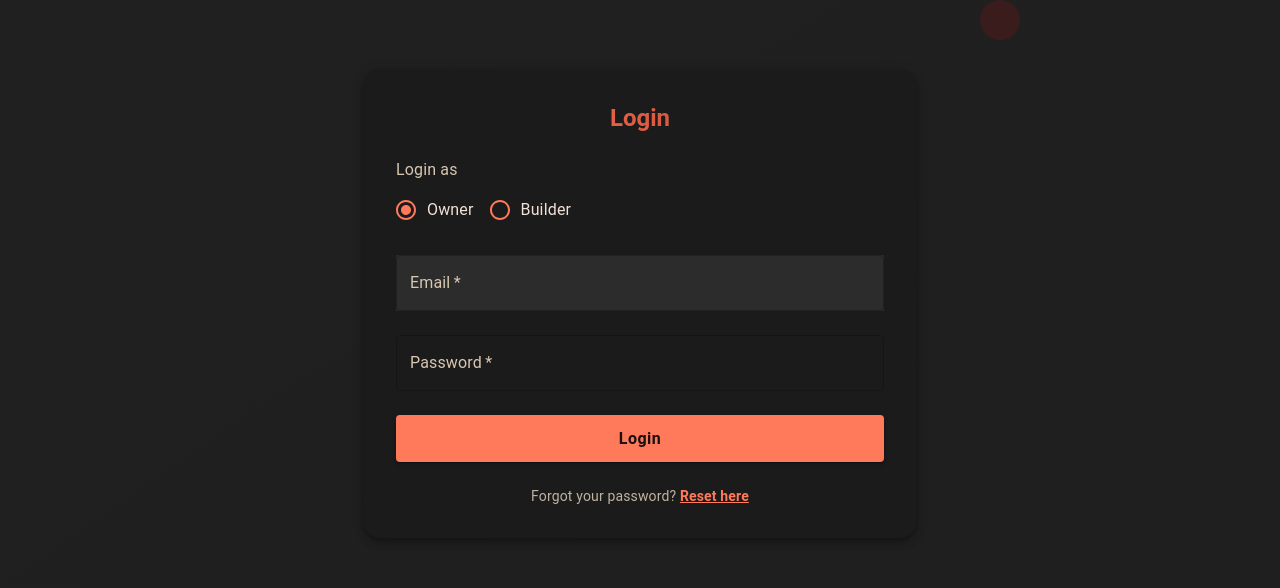
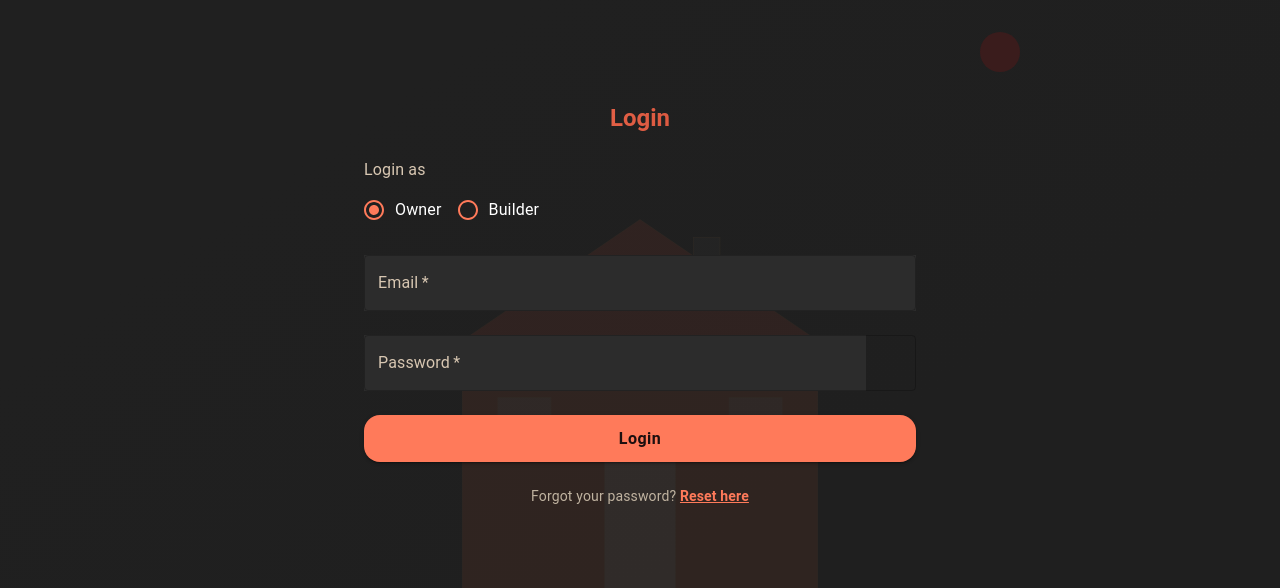
Before and after one commit to pj1607/Nirmaan-Hetu, a React (Vite) app in the folder frontend/: page /login in a window 1280 px wide. Shown: the part 136-724 px from the top of the page. Built offline with nearby package versions, Linux system fonts and the light colour scheme; no server answers; some icons are missing.

Commit message:
Fix: updated

```diff
--- a/frontend/src/components/loginComponents/Login.jsx
+++ b/frontend/src/components/loginComponents/Login.jsx
@@ -1,4 +1,3 @@
-// Only small changes around the submit button and state
 import React, { useState } from 'react';
 import {
   Box,
@@ -16,7 +15,7 @@ import {
   InputAdornment,
   IconButton
 } from '@mui/material';
-import { motion, AnimatePresence, motionValue, useMotionValue } from 'framer-motion';
+import { motion } from 'framer-motion';
 import { toast } from 'react-toastify';
 import { useNavigate } from 'react-router-dom';
 import axios from 'axios';
@@ -46,12 +45,10 @@ const Login = () => {
   const [showPassword, setShowPassword] = useState(false);
   const [btnState, setBtnState] = useState('default');
 
-
   const handleChange = (e) => setForm({ ...form, [e.target.name]: e.target.value });
 
   const handleSubmit = async (e) => {
     e.preventDefault();
-
     const trimmedEmail = form.email.trim();
     const trimmedPassword = form.password.trim();
     if (!trimmedEmail || !trimmedPassword) {
@@ -98,15 +95,6 @@ const [btnState, setBtnState] = useState('default');
   return (
     <motion.div {...fadeVariant}>
       <Container maxWidth="sm" sx={{ mt: 10 }}>
-        <Box
-          sx={{
-            p: 4,
-            borderRadius: 4,
-            backgroundColor: '#1b1b1bff',
-            color: '#f1e0d6',
-            boxShadow: 5,
-          }}
-        >
           <Typography
             variant="h5"
             sx={{
@@ -124,7 +112,9 @@ const [btnState, setBtnState] = useState('default');
           <form onSubmit={handleSubmit}>
             <Stack spacing={3}>
               <FormControl component="fieldset">
-                <FormLabel sx={{ color: '#d8c7b2', mb: 1 , '&.Mui-focused': { color: '#d8c7b2' },}}>Login as</FormLabel>
+                <FormLabel sx={{ color: '#d8c7b2', mb: 1, '&.Mui-focused': { color: '#d8c7b2' } }}>
+                  Login as
+                </FormLabel>
                 <RadioGroup row name="role" value={form.role} onChange={handleChange}>
                   <FormControlLabel
                     value="owner"
@@ -152,7 +142,6 @@ const [btnState, setBtnState] = useState('default');
                 sx={{
                   '& label.Mui-focused': { color: '#d8c7b2' },
                   '& .MuiOutlinedInput-root': {
-                    // '& fieldset': { borderColor: '#a47155' },
                     '&:hover fieldset': { borderColor: '#FF7A5A' },
                     '&.Mui-focused fieldset': { borderColor: '#FF7A5A' },
                     '& input': {
@@ -164,7 +153,6 @@ const [btnState, setBtnState] = useState('default');
                       WebkitTextFillColor: 'white',
                       caretColor: 'white',
                     },
-
                   },
                 }}
               />
@@ -191,15 +179,16 @@ const [btnState, setBtnState] = useState('default');
                 sx={{
                   '& label.Mui-focused': { color: '#d8c7b2' },
                   '& .MuiOutlinedInput-root': {
-                    // '& fieldset': { borderColor: '#a47155' },
                     '&:hover fieldset': { borderColor: '#FF7A5A' },
                     '&.Mui-focused fieldset': { borderColor: '#FF7A5A' },
-
+                    '& input': {
+                      color: 'white',
+                      backgroundColor: '#2c2c2c',
+                    },
                   },
                 }}
               />
 
-              {/* ✅ Very small change here: animated button */}
               <Button
                 type="submit"
                 fullWidth
@@ -212,7 +201,11 @@ const [btnState, setBtnState] = useState('default');
                   bgcolor: btnState === 'error' ? '#f87171' : btnState === 'success' ? '#34d399' : '#FF7A5A',
                   color: '#1c0f0f',
                   textTransform: 'none',
-                  '&:hover': { bgcolor: btnState === 'error' ? '#f87171' : btnState === 'success' ? '#34d399' : '#e7643f', transform: 'scale(1.03)' },
+                  borderRadius: '1rem', // slightly rounded button
+                  '&:hover': {
+                    bgcolor: btnState === 'error' ? '#f87171' : btnState === 'success' ? '#34d399' : '#e7643f',
+                    transform: 'scale(1.03)',
+                  },
                 }}
               >
                 {renderBtnContent()}
@@ -229,7 +222,6 @@ const [btnState, setBtnState] = useState('default');
               Reset here
             </span>
           </Typography>
-        </Box>
       </Container>
     </motion.div>
   );
--- a/frontend/src/components/loginComponents/Register.jsx
+++ b/frontend/src/components/loginComponents/Register.jsx
@@ -38,7 +38,7 @@ const Register = () => {
 
   const [showPassword, setShowPassword] = useState(false);
   const [showConfirmPassword, setShowConfirmPassword] = useState(false);
-  const [btnState, setBtnState] = useState('default'); // ✅ small change
+  const [btnState, setBtnState] = useState('default');
 
   const handleChange = (e) => setForm({ ...form, [e.target.name]: e.target.value });
 
@@ -61,7 +61,7 @@ const Register = () => {
     }
 
     try {
-      setBtnState('loading'); // ✅ small change
+      setBtnState('loading');
       const res = await axios.post(`${API}/auth/register`, {
         username: trimmedUserName,
         email: trimmedEmail,
@@ -72,7 +72,7 @@ const Register = () => {
 
       const { token, username, role } = res.data.data;
       login(token, username, role);
-      setBtnState('success'); // ✅ small change
+      setBtnState('success');
       toast.success(`Welcome, ${username}!`);
 
       setTimeout(() => {
@@ -82,7 +82,7 @@ const Register = () => {
       }, 500);
 
     } catch (error) {
-      setBtnState('error'); // ✅ small change
+      setBtnState('error');
       const message =
         error.response?.data?.message ||
         error.response?.data?.error ||
@@ -101,19 +101,10 @@ const Register = () => {
 
   return (
     <Container maxWidth="sm">
-      <Box
-        sx={{
-          p: 4,
-          borderRadius: 4,
-          backgroundColor: '#1b1b1bff',
-          color: '#f1e0d6',
-          boxShadow: '0 4px 20px rgba(0,0,0,0.5)',
-        }}
-      >
         <Typography
           variant="h5"
           sx={{
-            mb: 2,
+            mb: 3,
             fontWeight: 'bold',
             textAlign: 'center',
             background: 'linear-gradient(to right, #FF7A5A, #BF3F2C)',
@@ -127,7 +118,9 @@ const Register = () => {
         <form onSubmit={handleSubmit}>
           <Stack spacing={3}>
             <FormControl component="fieldset">
-              <FormLabel sx={{ color: '#d8c7b2', mb: 1 ,'&.Mui-focused': { color: '#d8c7b2' },}}>Register as</FormLabel>
+              <FormLabel sx={{ color: '#d8c7b2', mb: 1, '&.Mui-focused': { color: '#d8c7b2' } }}>
+                Register as
+              </FormLabel>
               <RadioGroup row name="role" value={form.role} onChange={handleChange}>
                 <FormControlLabel
                   value="owner"
@@ -142,20 +135,37 @@ const Register = () => {
               </RadioGroup>
             </FormControl>
 
+            {['username', 'email', 'password', 'confirmPassword'].map((field) => {
+              const isPassword = field.includes('password');
+              const show = field === 'password' ? showPassword : showConfirmPassword;
+              const toggleShow = field === 'password' ? () => setShowPassword(!showPassword) : () => setShowConfirmPassword(!showConfirmPassword);
+              const type = isPassword ? (show ? 'text' : 'password') : field === 'email' ? 'email' : 'text';
+              const label = field === 'username' ? 'Name' : field === 'email' ? 'Email' : field === 'password' ? 'Password' : 'Confirm Password';
+
+              return (
                 <TextField
-              label="Name"
-              name="username"
-              type="text"
+                  key={field}
+                  label={label}
+                  name={field}
+                  type={type}
                   fullWidth
                   required
-              value={form.username}
+                  value={form[field]}
                   onChange={handleChange}
-              InputProps={{ sx: { color: '#f1e0d6' } }}
+                  InputProps={{
+                    sx: { color: '#f1e0d6' },
+                    endAdornment: isPassword ? (
+                      <InputAdornment position="end">
+                        <IconButton onClick={toggleShow} edge="end" sx={{ color: '#f1e0d6' }}>
+                          {show ? <VisibilityOff /> : <Visibility />}
+                        </IconButton>
+                      </InputAdornment>
+                    ) : null,
+                  }}
                   InputLabelProps={{ sx: { color: '#d8c7b2' } }}
                   sx={{
                     '& label.Mui-focused': { color: '#d8c7b2' },
                     '& .MuiOutlinedInput-root': {
-                  // '& fieldset': { borderColor: '#a47155' },
                       '&:hover fieldset': { borderColor: '#FF7A5A' },
                       '&.Mui-focused fieldset': { borderColor: '#FF7A5A' },
                       '& input': {
@@ -167,98 +177,12 @@ const Register = () => {
                         WebkitTextFillColor: 'white',
                         caretColor: 'white',
                       },
-
                     },
                   }}
                 />
+              );
+            })}
 
-            <TextField
-              label="Email"
-              name="email"
-              type="email"
-              fullWidth
-              required
-              value={form.email}
-              onChange={handleChange}
-              InputProps={{ sx: { color: '#f1e0d6' } }}
-              InputLabelProps={{ sx: { color: '#d8c7b2' } }}
-              sx={{
-                '& label.Mui-focused': { color: '#d8c7b2' },
-                '& .MuiOutlinedInput-root': {
-                  // '& fieldset': { borderColor: '#a47155' },
-                  '&:hover fieldset': { borderColor: '#FF7A5A' },
-                  '&.Mui-focused fieldset': { borderColor: '#FF7A5A' },
-                   '& input': {
-        color: 'white',
-        backgroundColor: '#2c2c2c',
-      },
-      '& input:-webkit-autofill': {
-        WebkitBoxShadow: '0 0 0 1000px #2c2c2c inset',
-        WebkitTextFillColor: 'white',
-        caretColor: 'white',
-      },
-
-                },
-              }}
-            />
-
-            <TextField
-              label="Password"
-              name="password"
-              type={showPassword ? 'text' : 'password'}
-              fullWidth
-              required
-              value={form.password}
-              onChange={handleChange}
-              InputProps={{
-                sx: { color: '#f1e0d6' },
-                endAdornment: (
-                  <InputAdornment position="end">
-                    <IconButton onClick={() => setShowPassword(!showPassword)} edge="end" sx={{ color: '#f1e0d6' }}>
-                      {showPassword ? <VisibilityOff /> : <Visibility />}
-                    </IconButton>
-                  </InputAdornment>
-                ),
-              }}
-              InputLabelProps={{ sx: { color: '#d8c7b2' } }}
-              sx={{
-                '& label.Mui-focused': { color: '#d8c7b2' },
-                '& .MuiOutlinedInput-root': {
-                  // '& fieldset': { borderColor: '#a47155' },
-                  '&:hover fieldset': { borderColor: '#FF7A5A' },
-                  '&.Mui-focused fieldset': { borderColor: '#FF7A5A' },
-                },
-              }}
-            />
-
-            <TextField
-              label="Confirm Password"
-              name="confirmPassword"
-              type={showConfirmPassword ? 'text' : 'password'}
-              fullWidth
-              required
-              value={form.confirmPassword}
-              onChange={handleChange}
-              InputProps={{
-                sx: { color: '#f1e0d6' },
-                endAdornment: (
-                  <InputAdornment position="end">
-                    <IconButton onClick={() => setShowConfirmPassword(!showConfirmPassword)} edge="end" sx={{ color: '#f1e0d6' }}>
-                      {showConfirmPassword ? <VisibilityOff /> : <Visibility />}
-                    </IconButton>
-                  </InputAdornment>
-                ),
-              }}
-              InputLabelProps={{ sx: { color: '#d8c7b2' } }}
-              sx={{
-                '& label.Mui-focused': { color: '#d8c7b2' },
-                '& .MuiOutlinedInput-root': {
-                  // '& fieldset': { borderColor: '#a47155' },
-                  '&:hover fieldset': { borderColor: '#FF7A5A' },
-                  '&.Mui-focused fieldset': { borderColor: '#FF7A5A' },
-                },
-              }}
-            />
             <Button
               type="submit"
               fullWidth
@@ -271,16 +195,18 @@ const Register = () => {
                 bgcolor: btnState === 'error' ? '#f87171' : btnState === 'success' ? '#34d399' : '#FF7A5A',
                 color: '#1c0f0f',
                 textTransform: 'none',
-                '&:hover': { bgcolor: btnState === 'error' ? '#f87171' : btnState === 'success' ? '#34d399' : '#e7643f', transform: 'scale(1.03)' },
+                borderRadius: '1rem',
+                '&:hover': {
+                  bgcolor: btnState === 'error' ? '#f87171' : btnState === 'success' ? '#34d399' : '#e7643f',
+                  transform: 'scale(1.03)',
+                },
               }}
             >
-              {btnState === 'loading' ? <CircularProgress size={26} sx={{ color: '#fefefeff' }} /> :
-               btnState === 'success' ? '✔ Registration Successful' :
-               btnState === 'error' ? '⚠ Registration Failed' : 'Register'}
+              {renderBtnContent()}
             </Button>
           </Stack>
         </form>
-      </Box>
+
     </Container>
   );
 };
--- a/frontend/src/pages/login/LoginPage.jsx
+++ b/frontend/src/pages/login/LoginPage.jsx
@@ -17,7 +17,7 @@ const fadeVariant = {
   initial: { opacity: 0, x: 50 },
   animate: { opacity: 1, x: 0 },
   exit: { opacity: 0, x: -50 },
-  transition: { duration: 0.1},
+  transition: { duration: 0.1 },
 };
 
 const LoginPage = () => {
@@ -35,10 +35,38 @@ const LoginPage = () => {
         justifyContent: 'center',
         px: 2,
         py: 4,
-         background: 'linear-gradient(145deg, #202020ff 30%, #1f1f1f 70%)',
-
+        position: 'relative',
+        background: 'linear-gradient(145deg, #202020 30%, #1f1f1f 70%)',
+        overflow: 'hidden',
       }}
     >
+      <svg
+        viewBox="0 0 1000 900"
+        style={{
+          position: 'absolute',
+          top: 0,
+          left: 0,
+          width: '100%',
+          height: '100%',
+          zIndex: 0,
+          opacity: 0.08,
+        }}
+      >
+        <g fill="#E89B4A" stroke="#E89B4A" strokeWidth="0.5">
+         {/* Base */}
+        <rect x="300" y="550" width="400" height="300" fill="#e55c36ff" />
+        {/* Roof */}
+        <polygon points="280,550 500,400 720,550" fill="#E64833" />
+        {/* Door */}
+        <rect x="460" y="670" width="80" height="180" fill="#fff8" />
+        {/* Windows */}
+        <rect x="340" y="600" width="60" height="60" fill="#ffffff55" />
+        <rect x="600" y="600" width="60" height="60" fill="#ffffff55" />
+        {/* Chimney */}
+        <rect x="560" y="420" width="30" height="70" fill="#fff4" />
+        </g>
+      </svg>
+
       <Box
         sx={{
           position: 'relative',
@@ -47,7 +75,7 @@ const LoginPage = () => {
           minHeight: isMobile ? '85vh' : 500,
           px: isMobile ? 0 : 6,
           py: isMobile ? 0 : 5,
-
+          zIndex: 1,
         }}
       >
         {/* Icon Switcher */}
@@ -57,7 +85,7 @@ const LoginPage = () => {
             position: 'absolute',
             top: 50,
             right: 20,
-            zIndex: 10,
+            zIndex: 2,
             alignItems: 'center',
           }}
         >
@@ -67,9 +95,7 @@ const LoginPage = () => {
               sx={{
                 color: tab === 0 ? '#E89B4A' : '#fff',
                 bgcolor: tab === 0 ? '#3a1c1c' : 'transparent',
-                '&:hover': {
-                  bgcolor: '#3a1c1c',
-                },
+                '&:hover': { bgcolor: '#3a1c1c' },
               }}
             >
               <LoginIcon />
@@ -82,9 +108,7 @@ const LoginPage = () => {
               sx={{
                 color: tab === 1 ? '#E89B4A' : '#fff',
                 bgcolor: tab === 1 ? '#3a1c1c' : 'transparent',
-                '&:hover': {
-                  bgcolor: '#3a1c1c',
-                },
+                '&:hover': { bgcolor: '#3a1c1c' },
               }}
             >
               <AppRegistrationIcon />
```
Lines whose indentation alone changed are shown as unchanged.
